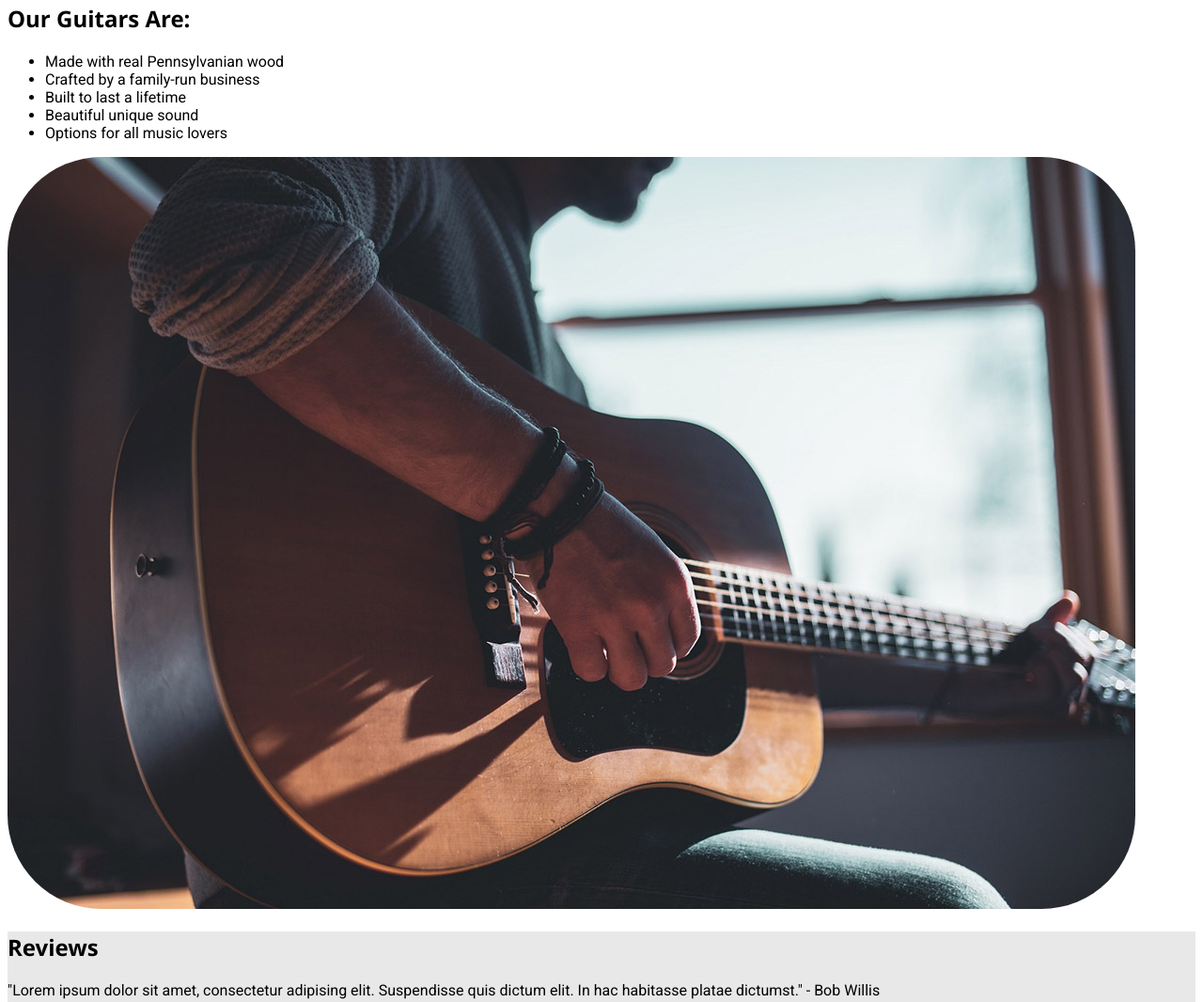
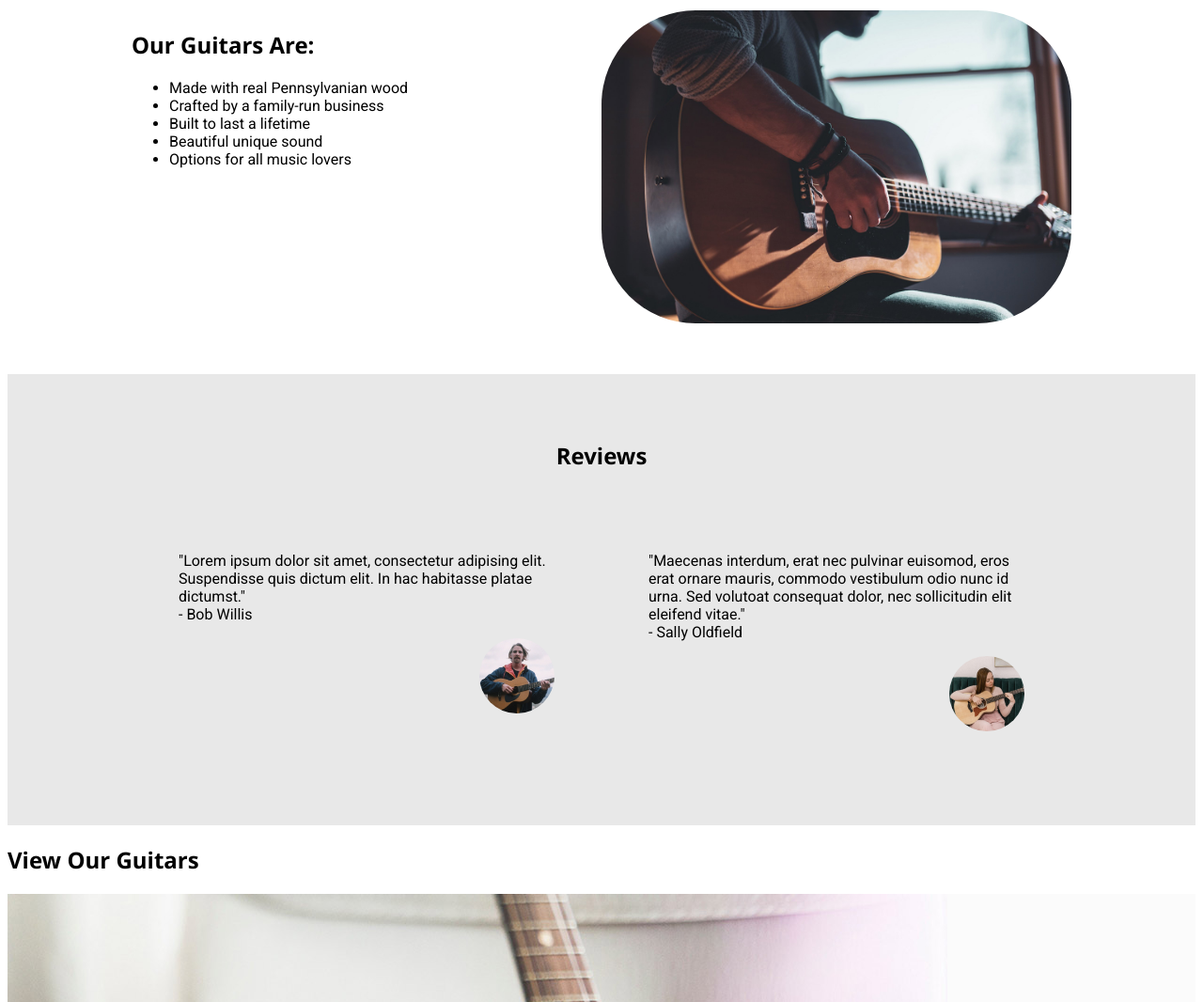
Before and after one commit to TaranJ/guitar-kings, a plain HTML site: page index.html in a window 1280 px wide. Shown: the part 658-1724 px from the top of the page at 94% size. Drawn offline with Linux system fonts and the light colour scheme; a web font is replaced by a local one.

Commit message:
updates to layout home page

```diff
--- a/css/styles.css
+++ b/css/styles.css
@@ -18,6 +18,10 @@ h2,
   font-family: "Roboto", Verdana, Geneva, Tahoma, sans-serif;
 }
 
+nav {
+  margin-left: 25px;
+}
+
 nav ul {
   padding: 0px;
 }
@@ -30,6 +34,11 @@ header,
 footer {
   background-color: #202020;
   color: #fff;
+}
+
+header {
+  display: flex;
+  align-items: center;
 }
 
 /* Links */
@@ -94,12 +103,46 @@ footer {
   text-align: center;
 }
 
+.selling-points {
+  max-width: 1000px;
+  margin: 50px auto;
+  display: flex;
+}
+
+.selling-points > *,
+.reviews__content > * {
+  flex: 1;
+}
+
 .selling-points_images {
   border-radius: 100px;
+  max-width: 100%;
+}
+
+.reviews__content {
+  display: flex;
+  max-width: 1000px;
+  margin: auto;
+  text-align: left;
+}
+
+.reviews__content div {
+  margin: 50px;
+}
+
+.reviews {
+  text-align: center;
+  padding: 50px;
 }
 
 .reviews_images {
   border-radius: 50%;
+  width: 80px;
+  float: right;
+}
+
+.reviews__name {
+  display: block;
 }
 
 /* Contact page */
@@ -109,3 +152,9 @@ textarea {
   border: 1px solid #c4c4c4;
   border-radius: 5px;
 }
+
+form {
+  display: flex;
+  flex-direction: column;
+  justify-content: center;
+}
--- a/index.html
+++ b/index.html
@@ -46,18 +46,22 @@
             <li>Options for all music lovers</li>
           </ul>
         </div>
+        <div>
           <img
             src="/images/product-specific.jpg"
             alt="Hand strumming guitar"
             class="selling-points_images"
           />
+        </div>
       </section>
       <section class="reviews">
         <h2>Reviews</h2>
+        <div class="reviews__content">
           <div>
             <p>
-            "Lorem ipsum dolor sit amet, consectetur adipising elit. Suspendisse
-            quis dictum elit. In hac habitasse platae dictumst." - Bob Willis
+              "Lorem ipsum dolor sit amet, consectetur adipising elit.
+              Suspendisse quis dictum elit. In hac habitasse platae dictumst."
+              <span class="reviews__name"> - Bob Willis</span>
             </p>
             <img
               src="/images/review-bio.jpg"
@@ -68,14 +72,16 @@
           <div>
             <p>
               "Maecenas interdum, erat nec pulvinar euisomod, eros erat ornare
-            mauris, commodo vestibulum odio nunc id urna. Sed volutoat consequat
-            dolor, nec sollicitudin elit eleifend vitae." - Sally Oldfield
+              mauris, commodo vestibulum odio nunc id urna. Sed volutoat
+              consequat dolor, nec sollicitudin elit eleifend vitae."<span class="reviews__name">  - Sally
+              Oldfield
             </p>
             <img
               src="/images/review-bio2.jpg"
               alt="Profile pic of Sally Oldfield"
               class="reviews_images"
             />
+          </div>
         </div>
       </section>
       <section class="featured">
```
Lines whose indentation alone changed are shown as unchanged.
